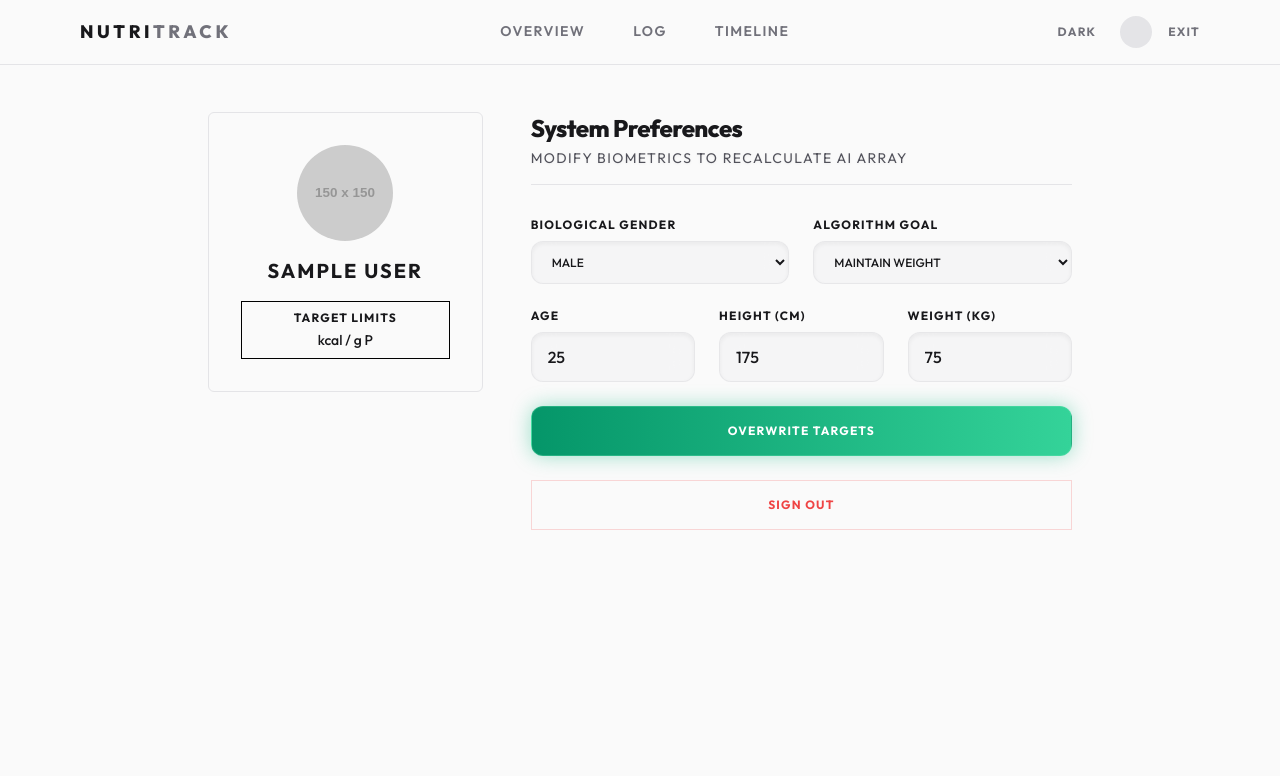
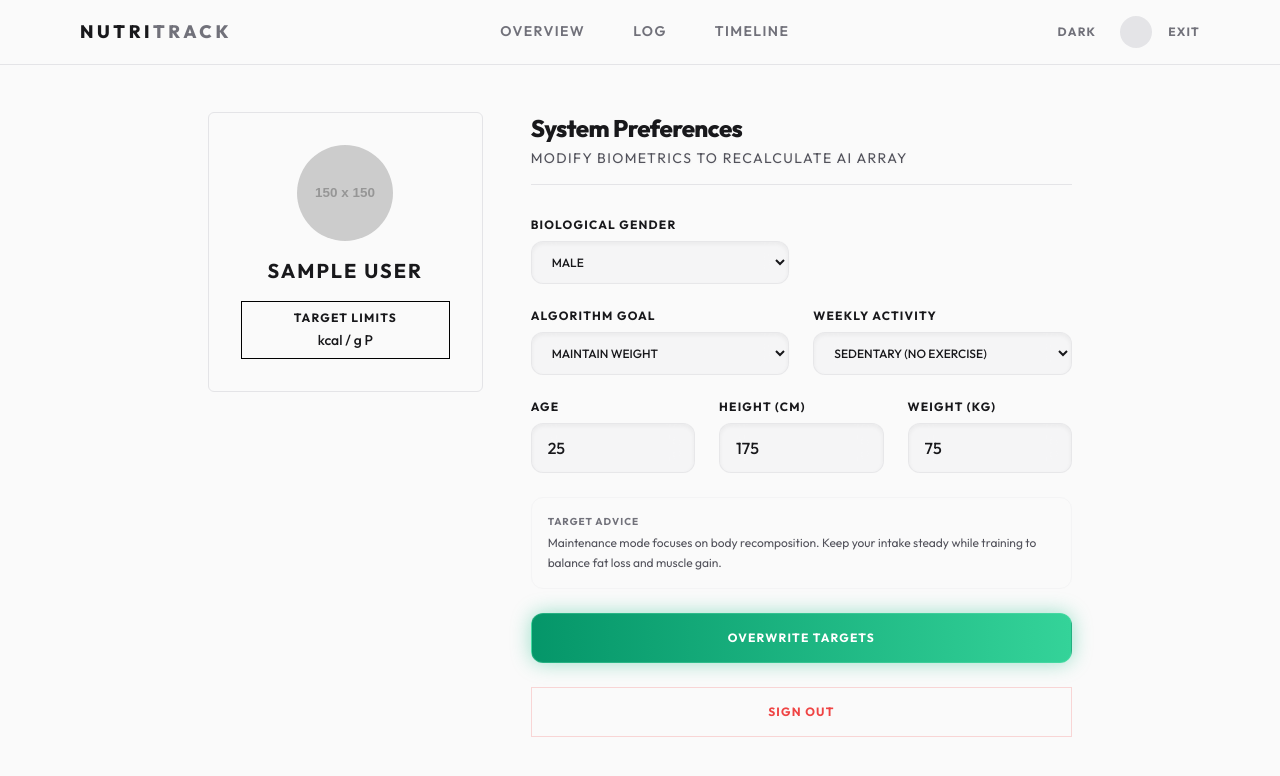
Before and after one commit to srisaimanikantha/Nutri-Track, a React app in the folder frontend/: page /profile in a window 1280 px wide. Shown: the top 776 px of the page. Built offline with nearby package versions, Linux system fonts and the light colour scheme; no server answers; sample sign-in values are in the browser's storage; the HTML template or start-up script is replaced by a standard one.

Commit message:
Implement Mifflin-St Jeor TDEE and updated protein logic with activity selection

```diff
--- a/frontend/src/pages/Profile.jsx
+++ b/frontend/src/pages/Profile.jsx
@@ -22,7 +22,8 @@ function Profile() {
     heightCM: 175,
     weightKG: 75,
     targetWeightKG: '',
-    goal: 'recomposition'
+    goal: 'recomposition',
+    activityLevel: 'sedentary'
   });
 
   const [loading, setLoading] = useState(false);
@@ -36,7 +37,8 @@ function Profile() {
               heightCM: dbUser.heightCM || 175,
               weightKG: dbUser.weightKG || 75,
               targetWeightKG: dbUser.targetWeightKG || '',
-              goal: dbUser.goal || 'recomposition'
+              goal: dbUser.goal || 'recomposition',
+              activityLevel: dbUser.activityLevel || 'sedentary'
           });
       }
   }, [dbUser]);
@@ -88,12 +90,24 @@ function Profile() {
                         <option value="female">Female</option>
                     </select>
                 </div>
+              </div>
+              <div className="grid grid-cols-2 gap-6">
                 <div>
                     <label className="block text-xs font-bold tracking-widest uppercase mb-2">Algorithm Goal</label>
                     <select name="goal" value={formData.goal} onChange={handleChange} className="glass-input uppercase text-xs">
                         <option value="recomposition">Maintain Weight</option>
                         <option value="weightloss">Fat Loss</option>
                         <option value="bulking">Muscle Building</option>
+                    </select>
+                </div>
+                <div>
+                    <label className="block text-xs font-bold tracking-widest uppercase mb-2">Weekly Activity</label>
+                    <select name="activityLevel" value={formData.activityLevel} onChange={handleChange} className="glass-input uppercase text-xs">
+                        <option value="sedentary">Sedentary (No Exercise)</option>
+                        <option value="light">Lightly (1–3 days/week)</option>
+                        <option value="moderate">Moderate (3–5 days/week)</option>
+                        <option value="very">Very Active (6–7 days/week)</option>
+                        <option value="super">Super Active (Intense)</option>
                     </select>
                 </div>
               </div>
@@ -111,6 +125,15 @@ function Profile() {
                     <label className="block text-xs font-bold tracking-widest uppercase mb-2">Weight (kg)</label>
                     <input type="number" name="weightKG" value={formData.weightKG} onChange={handleChange} className="glass-input"/>
                 </div>
+              </div>
+
+              <div className="p-4 bg-zinc-50 dark:bg-zinc-900/50 rounded-xl border border-zinc-100 dark:border-zinc-800">
+                <p className="text-[10px] font-bold uppercase tracking-widest text-zinc-500 mb-1">Target Advice</p>
+                <p className="text-xs text-zinc-600 dark:text-zinc-400 leading-relaxed">
+                  {formData.goal === 'weightloss' && "To achieve fat loss, we've set a 500-calorie deficit. Focus on high protein to preserve muscle mass while losing weight."}
+                  {formData.goal === 'bulking' && "For muscle gain, a 400-calorie surplus is targeted. Ensure you hit your protein goals to support hypertrophy."}
+                  {formData.goal === 'recomposition' && "Maintenance mode focuses on body recomposition. Keep your intake steady while training to balance fat loss and muscle gain."}
+                </p>
               </div>
 
               {formData.goal !== 'recomposition' && (
```
Also changed, not shown: 2 other files (tests, documents, lock files or other folders).
